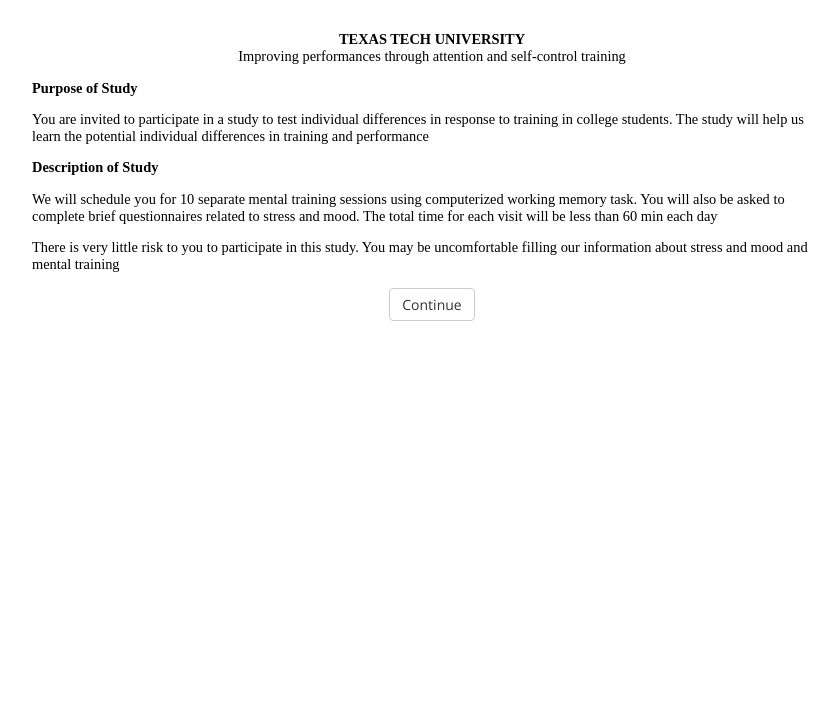
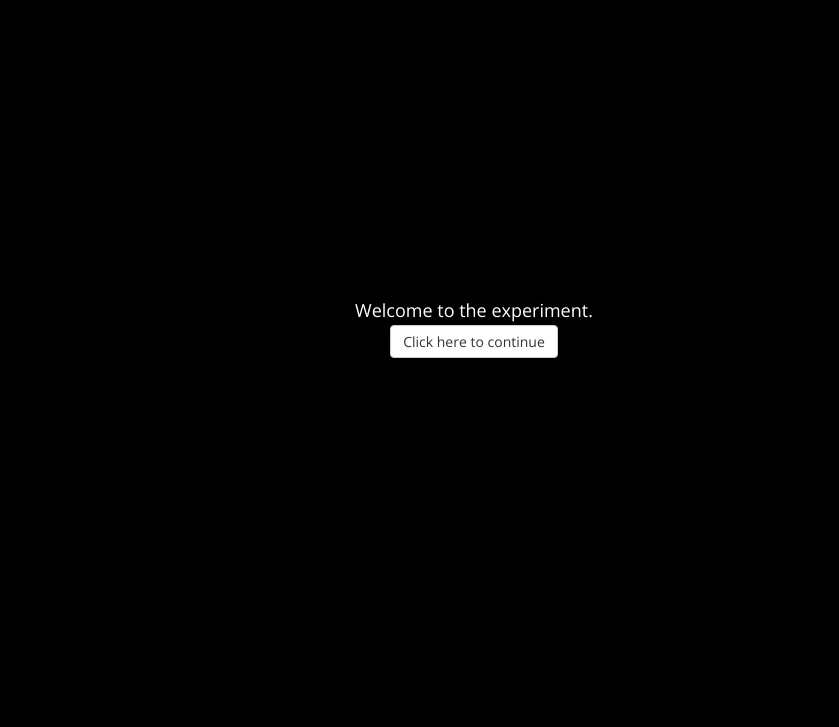
Before and after one commit to winsonfzyang/tanglabinterventions, a website: page public/views/workingmemorypractice.html in a window 1280 px wide. Shown: the part 73-800 px from the top of the page, without its empty margins (166-1005 px from the left). Drawn offline with nearby package versions, Linux system fonts and the light colour scheme.

Commit message:
remove practice welcome page

```diff
--- a/public/src/exp/exp_wmt.js
+++ b/public/src/exp/exp_wmt.js
@@ -134,7 +134,7 @@
     pages: [
         // Page 1
         wmt_instrhelper.page1a, wmt_instrhelper.page1b,
-        wmt_instrhelper.page2_1back, wmt_instrhelper.page2_2back, wmt_instrhelper.page2_3back,  wmt_instrhelper.page2_4back,
+        wmt_instrhelper.page2_1back, wmt_instrhelper.page2_2back, wmt_instrhelper.page2_3back,
         wmt_instrhelper.page3,
         wmt_instrhelper.page4,
     ],
--- a/public/src/wmt_experiment.js
+++ b/public/src/wmt_experiment.js
@@ -247,6 +247,17 @@
 // For fMRI-Practice
 function start_practice() {
 
+    daynumber = "practice";
+    wmttype = "c-wmt";
+    partID = "9999";
+
+    jsPsych.data.addProperties({  // record the condition assignment in the jsPsych data
+        ID: 9999,
+        ID_DATE: partID + "_" + DATE,
+        daynumber: daynumber,
+        wmttype: wmttype,
+    });
+
     /* start the experiment */
     jsPsych.init({
         show_progress_bar: false,
--- a/public/views/workingmemorypractice.html
+++ b/public/views/workingmemorypractice.html
@@ -41,7 +41,7 @@
 <script>
 
     /* start by running the "welcome" */
-    welcome.run();
+    start_practice();
 
 </script>
 </html>
```
Also changed, not shown: 3 other files.
